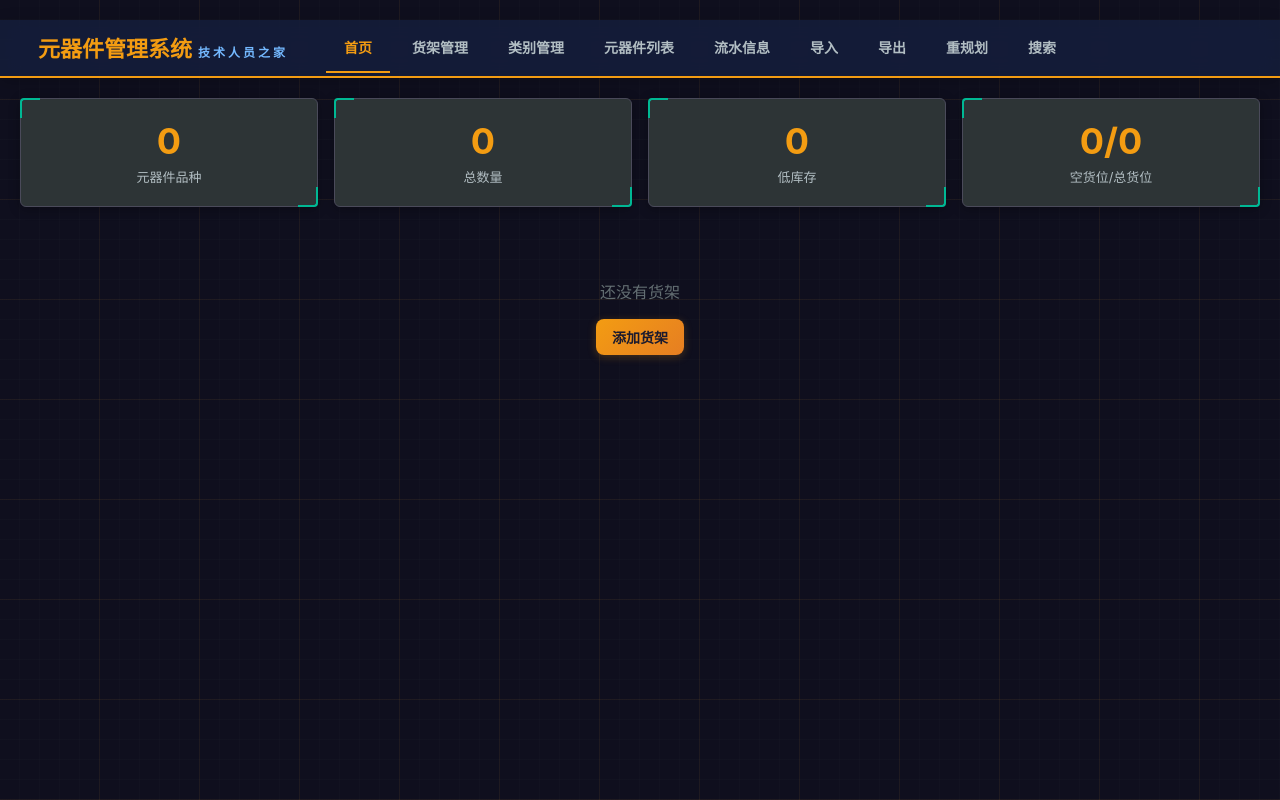
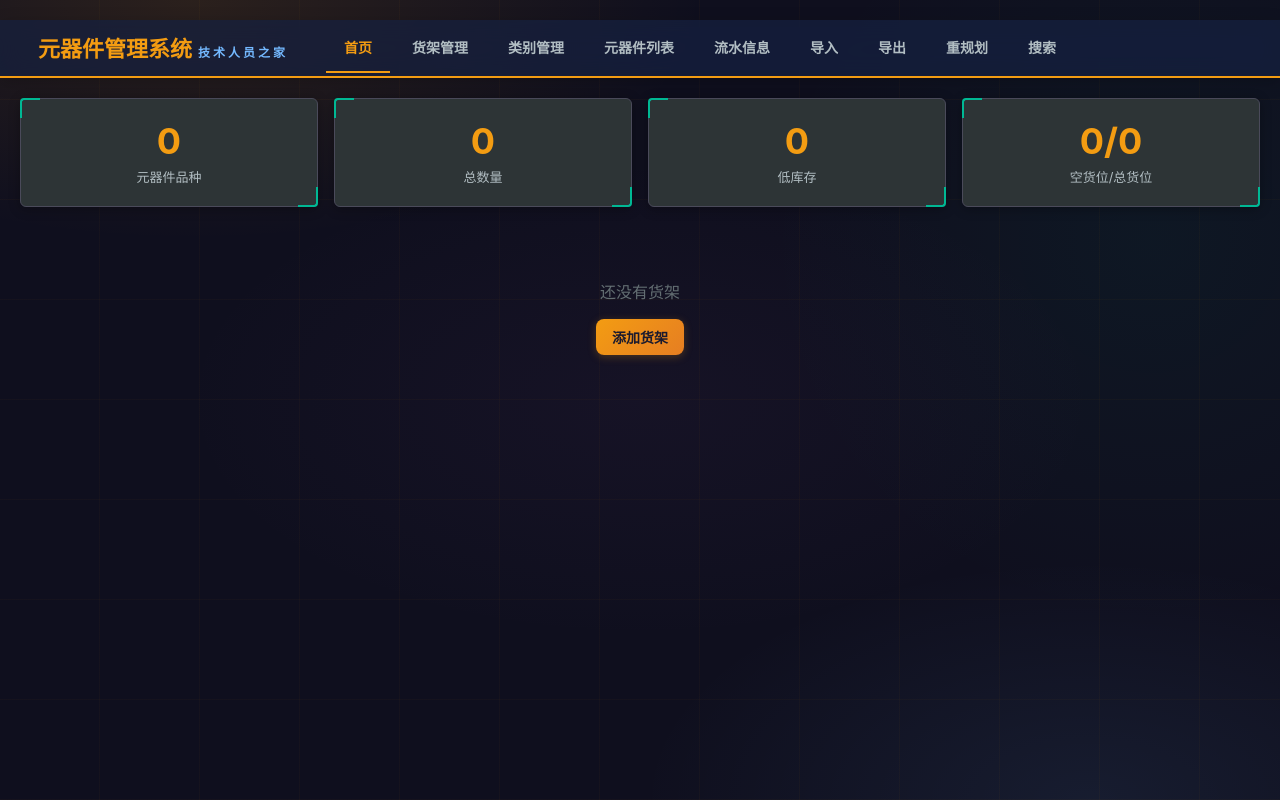
Before and after one commit to shpwtd/component-management-system, a Flask app: page / in a window 1280 px wide. Run offline with Flask 3, Linux system fonts and the light colour scheme; parts of the project's set-up code (start-up, migrations or seed data) failed here and were passed over.

Commit message:
ui: 添加极光渐变背景
- body 背景加入 4 层径向渐变(橙/蓝/紫/绿光斑)
- background-attachment: fixed 让背景固定不随滚动
- 移除 2 层灰色细网格,保留 2 层橙色网格但透明度从 0.06 降到 0.03
- 整体视觉:左上暖光、右下冷光、中部微光、点缀绿光
- 极低饱和度,不影响数据阅读

```diff
--- a/static/style.css
+++ b/static/style.css
@@ -27,7 +27,18 @@
 html { scroll-behavior: smooth; }
 body {
     font-family: -apple-system, BlinkMacSystemFont, "Microsoft YaHei", "PingFang SC", sans-serif;
-    background: var(--bg-base);
+    background-color: var(--bg-base);
+    background-image:
+        /* 左上橙色光晕 */
+        radial-gradient(ellipse 80% 60% at 15% 0%, rgba(243, 156, 18, 0.12) 0%, transparent 50%),
+        /* 右下蓝色光晕 */
+        radial-gradient(ellipse 70% 60% at 85% 100%, rgba(116, 185, 255, 0.08) 0%, transparent 50%),
+        /* 中部紫红微光 */
+        radial-gradient(ellipse 60% 50% at 50% 50%, rgba(155, 89, 182, 0.05) 0%, transparent 60%),
+        /* 底部绿色点缀 */
+        radial-gradient(circle at 90% 30%, rgba(0, 184, 148, 0.05) 0%, transparent 30%);
+    background-attachment: fixed;
+    background-repeat: no-repeat;
     color: var(--text-primary);
     min-height: 100vh;
     -webkit-font-smoothing: antialiased;
@@ -47,14 +58,20 @@ body {
 /* 统一焦点环 */
 *:focus { outline: none; }
 *:focus-visible { outline: 2px solid var(--primary); outline-offset: 2px; border-radius: var(--radius-sm); }
-/* Subtle dot pattern overlay */
-body::before { content: ''; position: fixed; top: 0; left: 0; width: 100%; height: 100%; pointer-events: none; background-image:
-  linear-gradient(rgba(243,156,18,0.06) 1px, transparent 1px),
-  linear-gradient(90deg, rgba(243,156,18,0.06) 1px, transparent 1px),
-  linear-gradient(rgba(99,110,114,0.04) 1px, transparent 1px),
-  linear-gradient(90deg, rgba(99,110,114,0.04) 1px, transparent 1px);
-background-size: 100px 100px, 100px 100px, 20px 20px, 20px 20px;
-background-position: -1px -1px, -1px -1px, -1px -1px, -1px -1px; z-index: -1; }
+/* Subtle dot pattern overlay (弱化以配合极光背景) */
+body::before {
+    content: '';
+    position: fixed;
+    top: 0; left: 0;
+    width: 100%; height: 100%;
+    pointer-events: none;
+    background-image:
+        linear-gradient(rgba(243, 156, 18, 0.03) 1px, transparent 1px),
+        linear-gradient(90deg, rgba(243, 156, 18, 0.03) 1px, transparent 1px);
+    background-size: 100px 100px, 100px 100px;
+    background-position: -1px -1px, -1px -1px;
+    z-index: -1;
+}
 /* Card glass effect */
 .card {
     background: var(--bg-overlay);
```
